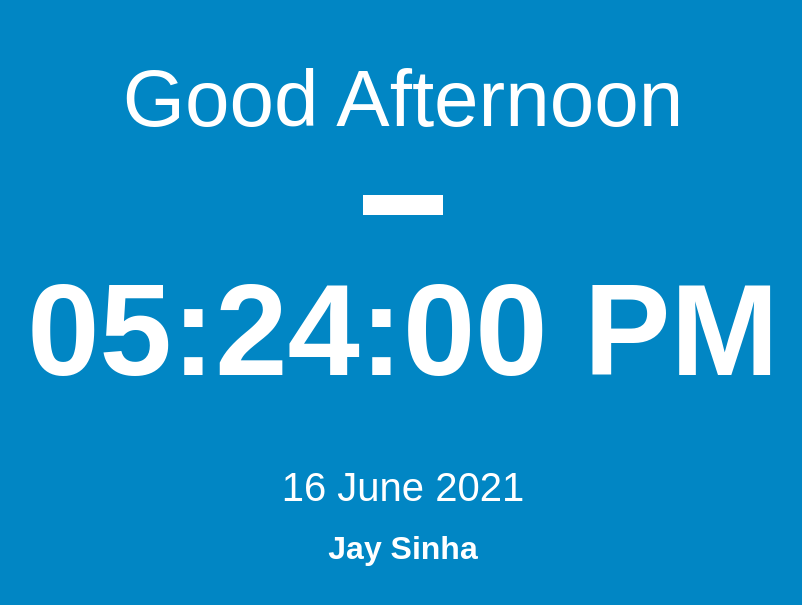
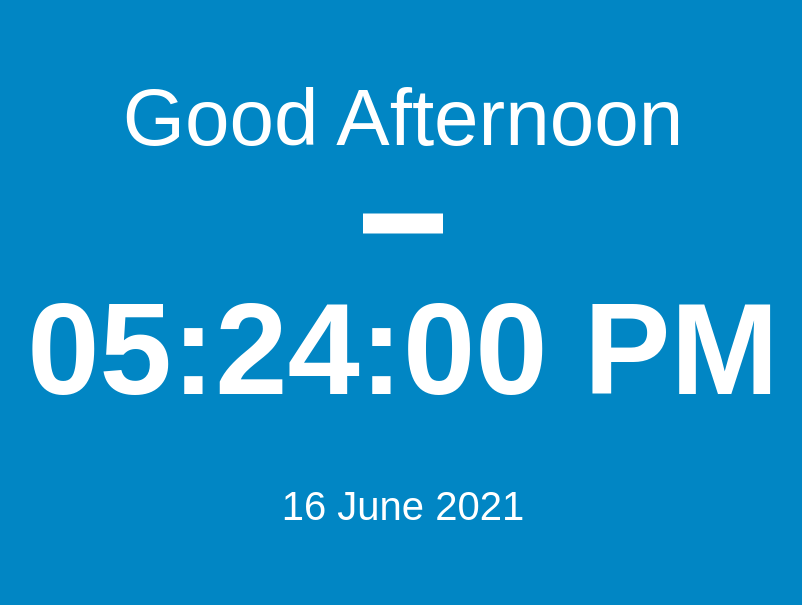
Before and after one commit to sorab27/Digital-Clock-using-JS, a plain HTML site: page index.html in a window 1280 px wide. Shown: the part 115-720 px from the top of the page, without its empty margins (237-1039 px from the left). Drawn offline with Linux system fonts and the light colour scheme.

Commit message:
initial commit

```diff
--- a/index.html
+++ b/index.html
@@ -13,7 +13,6 @@
       <hr />
       <div id="clock"></div>
       <div id="date"></div>
-      <h1>Jay Sinha</h1>
     </div>
     <script src="./app.js"></script>
   </body>
```
